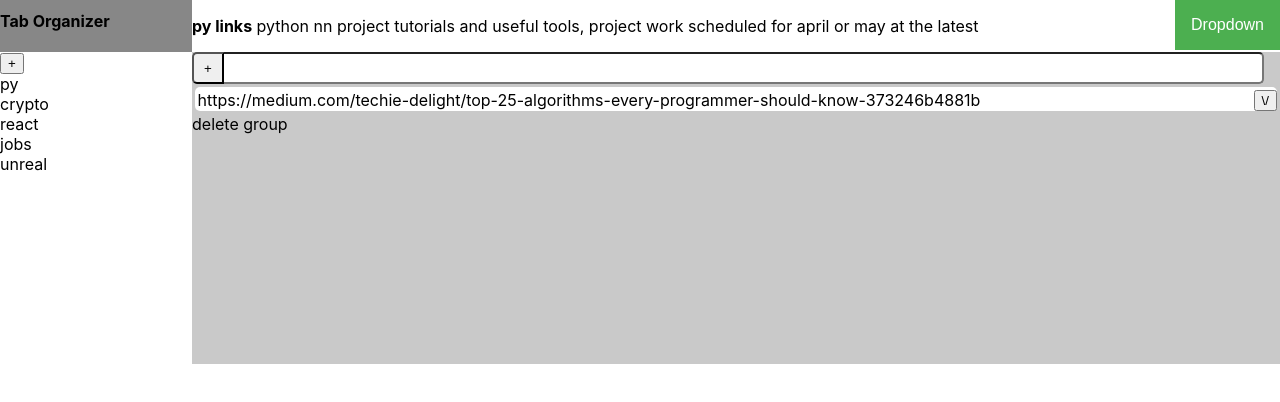
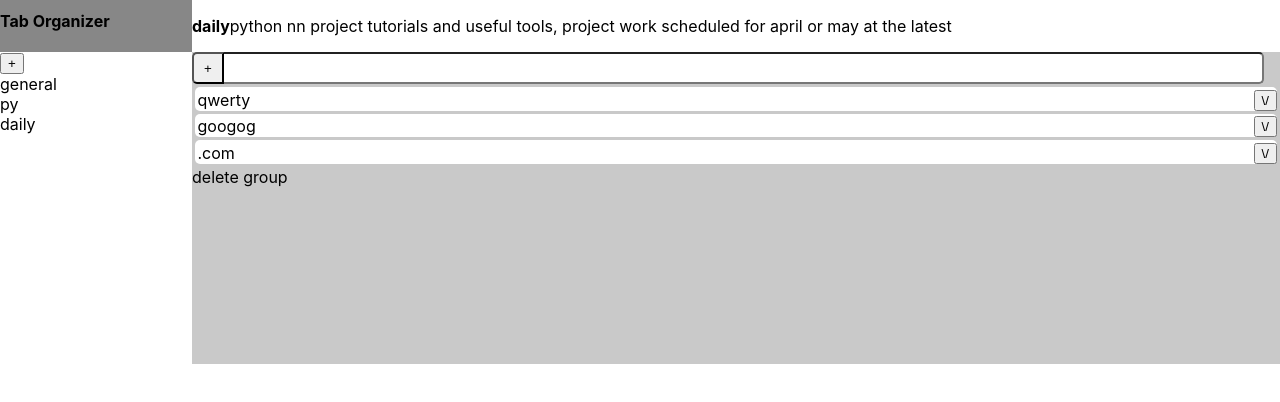
Before and after one commit to I0stream/tab_organizer, a React (Create React App) app: page / in a window 1280 px wide. Shown: the top 402 px of the page. Built offline with nearby package versions, Linux system fonts and the light colour scheme.

Commit message:
frontend now is updated by local json loaded with fetch

```diff
--- /dev/null
+++ b/public/groupData.json
@@ -0,0 +1,18 @@
+{
+    "groups": [{
+        "title": "general",
+        "description": "python nn project tutorials and useful tools, project work scheduled for april or may at the latest",
+        "links": ["google.com", "livecoinwatch.com", "tinyman.com"]
+    },{
+        "title": "py",
+        "description": "python nn project tutorials and useful tools, project work scheduled for april or may at the latest",
+        "links": ["google.com", "livecoinwatch.com", "tinyman.com"]
+    },{
+        "title": "daily",
+        "description": "python nn project tutorials and useful tools, project work scheduled for april or may at the latest",
+        "links": ["google.com", "livecoinwatch.com", "tinyman.com"]
+    }],
+    "selected": {"title": "daily",
+        "description": "python nn project tutorials and useful tools, project work scheduled for april or may at the latest",
+        "links": ["qwerty", "googog", ".com"]}
+}
--- a/src/App.js
+++ b/src/App.js
@@ -1,20 +1,46 @@
 import './App.css';
+import {React, useState, useEffect} from 'react'
 import GroupDropdown from './groupDropdown';
+import LinksList from './LinksList';
 
 function App() {
+
+  const [groups, setGroups] = useState()
+  const [selected, setSelected] = useState()
 //https://www.google.com/search?q=chrome+context+menu+example&oq=chrome+context+menu&aqs=chrome.1.69i57j0i67j0i512l3j69i60l3.4968j0j4&sourceid=chrome&ie=UTF-8
   //context menu: add to group
   //context menu: create new group with tabs
 
   //create group from button press
-
   //add new group to json
-  //load groups from json
+  //load groups from json     X done
   //delete group from json
 
 
   //add link from json
   //delete link from json
+
+
+  function loadFromJson(){
+    fetch('./groupData.json',
+    {
+      headers : {
+        'Content-Type': 'application/json',
+        'Accept': 'application/json'
+       }
+    }
+    ).then(function(response){
+      console.log(response)
+      return response.json();
+    })
+    .then(function(myJson) {
+      console.log(myJson);
+      setGroups(myJson.groups)
+      setSelected(myJson.selected)
+    });
+  }
+  useEffect(()=>{loadFromJson()},[])
+
 
 
 
@@ -27,29 +53,28 @@ function App() {
       <div className='group-list'>
       <button>+</button>
         <ul>
-          <li>py</li>
-          <li>crypto</li>
-          <li>react</li>
-          <li>jobs</li>
-          <li>unreal</li>
+        {
+          groups && groups.length > 0 && groups.map((group)=><li key={group.title}>{group.title}</li>)
+        }
         </ul>
       </div>
-
       <div className='header-list'>
         <div className='title'>
-        <p><strong>py links</strong> python nn project tutorials and useful tools, project work scheduled for april or may at the latest</p>
-
-          <GroupDropdown />
+        <p>
+          <strong>
+          {(selected && selected.title.length > 0) ? selected.title : "undefined"}
+          </strong>
+          {(selected && selected.description.length > 0) ? selected.description: "undefined"}
+          </p>
         </div>
       </div>
       <nav className='links-list'>
           <div className='input_button_group'><button className='addLink'>+</button><input></input></div>
-          <ul className="lul">
-            <li className='link-item'><div className='linktext'>https://medium.com/techie-delight/top-25-algorithms-every-programmer-should-know-373246b4881b</div><button>\/</button></li>
+          <LinksList
+            links = {(selected && selected.links.length > 0) ? selected.links: ["undefined"]}
 
-          </ul>
-
-          <div>delete group</div>
+          />
+          <div>delete group</div >
         </nav>
 
     </div>
--- /dev/null
+++ b/src/LinksList.jsx
@@ -0,0 +1,19 @@
+import React from 'react'
+
+const LinksList = (props) => {
+    const myLinks = props.links.map((link) =>
+    <li className='link-item' key={link}>
+        <div className='linktext'>{link}</div>
+        <button>\/</button>
+    </li>
+
+    )
+
+    return(
+        <ul className="lul">
+            {myLinks}
+         </ul>
+    )
+}
+
+export default LinksList
--- a/src/groupDropdown.jsx
+++ b/src/groupDropdown.jsx
@@ -7,7 +7,7 @@ const GroupDropdown = () => {
         <div className="dropdown">
             <button className="dropbtn">Dropdown</button>
             <div className="dropdown-content">
-                <a href="#">Link 1</a>
+                <a href="#">Delete group</a>
                 <a href="#">Link 2</a>
                 <a href="#">Link 3</a>
             </div>
@@ -16,3 +16,123 @@ const GroupDropdown = () => {
 }
 
 export default GroupDropdown
+
+/*
+body {
+  color: #000000;
+  font-family: Sans-Serif;
+  padding: 30px;
+  background-color: #f6f6f6;
+}
+
+a {
+  text-decoration: none;
+  color: #000000;
+}
+
+a:hover {
+  color: #222222
+}
+
+ Dropdown
+
+.dropdown {
+    display: inline-block;
+    position: relative;
+  }
+
+  .dd-button {
+    display: inline-block;
+    border: 1px solid gray;
+    border-radius: 4px;
+    padding: 10px 30px 10px 20px;
+    background-color: #ffffff;
+    cursor: pointer;
+    white-space: nowrap;
+  }
+
+  .dd-button:after {
+    content: '';
+    position: absolute;
+    top: 50%;
+    right: 15px;
+    transform: translateY(-50%);
+    width: 0;
+    height: 0;
+    border-left: 5px solid transparent;
+    border-right: 5px solid transparent;
+    border-top: 5px solid black;
+  }
+
+  .dd-button:hover {
+    background-color: #eeeeee;
+  }
+
+
+  .dd-input {
+    display: none;
+  }
+
+  .dd-menu {
+    position: absolute;
+    top: 100%;
+    border: 1px solid #ccc;
+    border-radius: 4px;
+    padding: 0;
+    margin: 2px 0 0 0;
+    box-shadow: 0 0 6px 0 rgba(0,0,0,0.1);
+    background-color: #ffffff;
+    list-style-type: none;
+  }
+
+  .dd-input + .dd-menu {
+    display: none;
+  }
+
+  .dd-input:checked + .dd-menu {
+    display: block;
+  }
+
+  .dd-menu li {
+    padding: 10px 20px;
+    cursor: pointer;
+    white-space: nowrap;
+  }
+
+  .dd-menu li:hover {
+    background-color: #f6f6f6;
+  }
+
+  .dd-menu li a {
+    display: block;
+    margin: -10px -20px;
+    padding: 10px 20px;
+  }
+
+  .dd-menu li.divider{
+    padding: 0;
+    border-bottom: 1px solid #cccccc;
+  }
+  */
+
+
+
+/*<label class="dropdown">
+
+  <div class="dd-button">
+    Dropdown
+  </div>
+
+  <input type="checkbox" class="dd-input" id="test">
+
+  <ul class="dd-menu">
+    <li>Action</li>
+    <li>Another action</li>
+    <li>Something else here</li>
+    <li class="divider"></li>
+    <li>
+      <a href="http://rane.io">Link to Rane.io</a>
+    </li>
+  </ul>
+
+</label>*/
```
Also changed, not shown: src/groupData.json (deleted, +0 -13 lines).
